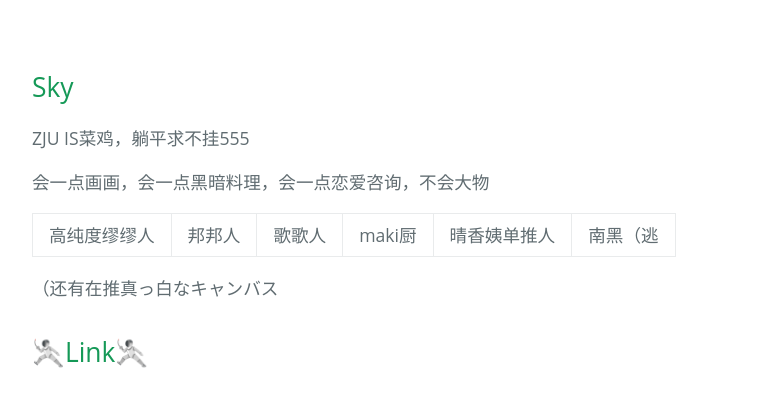
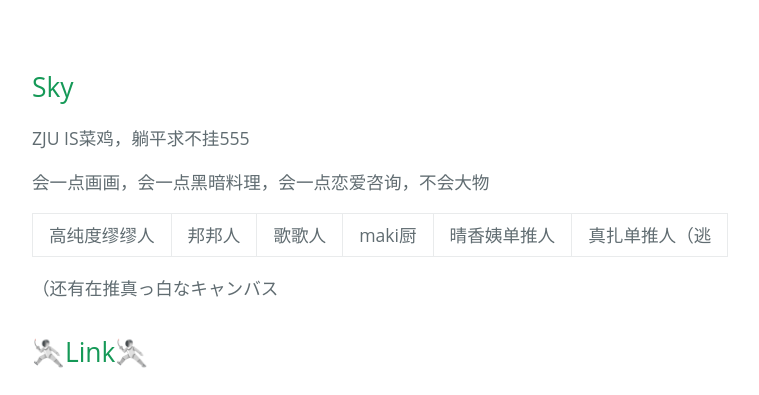
Before and after one commit to NishikinoSky/NishikinoSky.github.io, a Jekyll site: the page built from pages/about.md, in a window 1280 px wide and 1107 px high. Shown: the part 373-768 px from the top of the window, without its empty margins (192-951 px from the left). Built offline with Jekyll 4.4.1, drawn with Linux system fonts in a browser that asks for light colours; some web fonts are replaced.

Commit message:
Update about.md

```diff
--- a/pages/about.md
+++ b/pages/about.md
@@ -12,7 +12,7 @@ ZJU IS菜鸡，躺平求不挂555
 
 会一点画画，会一点黑暗料理，会一点恋爱咨询，不会大物
 
-高纯度缪缪人 | 邦邦人 | 歌歌人 | maki厨 | 晴香姨单推人 | 南黑（逃
+高纯度缪缪人 | 邦邦人 | 歌歌人 | maki厨 | 晴香姨单推人 | 真扎单推人（逃
 
 （还有在推真っ白なキャンバス
 
```
